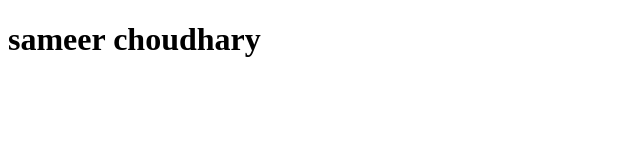
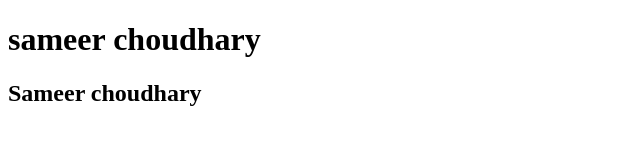
Before and after one commit to MohdSameerChoudhary/demo, a plain HTML site: page index.html in a window 1280 px wide. Shown: the whole page, without its empty margins (0-640 px from the left). Drawn offline with Linux system fonts and the light colour scheme.

Commit message:
new heading

```diff
--- a/index.html
+++ b/index.html
@@ -7,5 +7,6 @@
 </head>
 <body>
     <h1>sameer choudhary</h1>
+    <h2>Sameer choudhary</h2>
 </body>
 </html>
```
